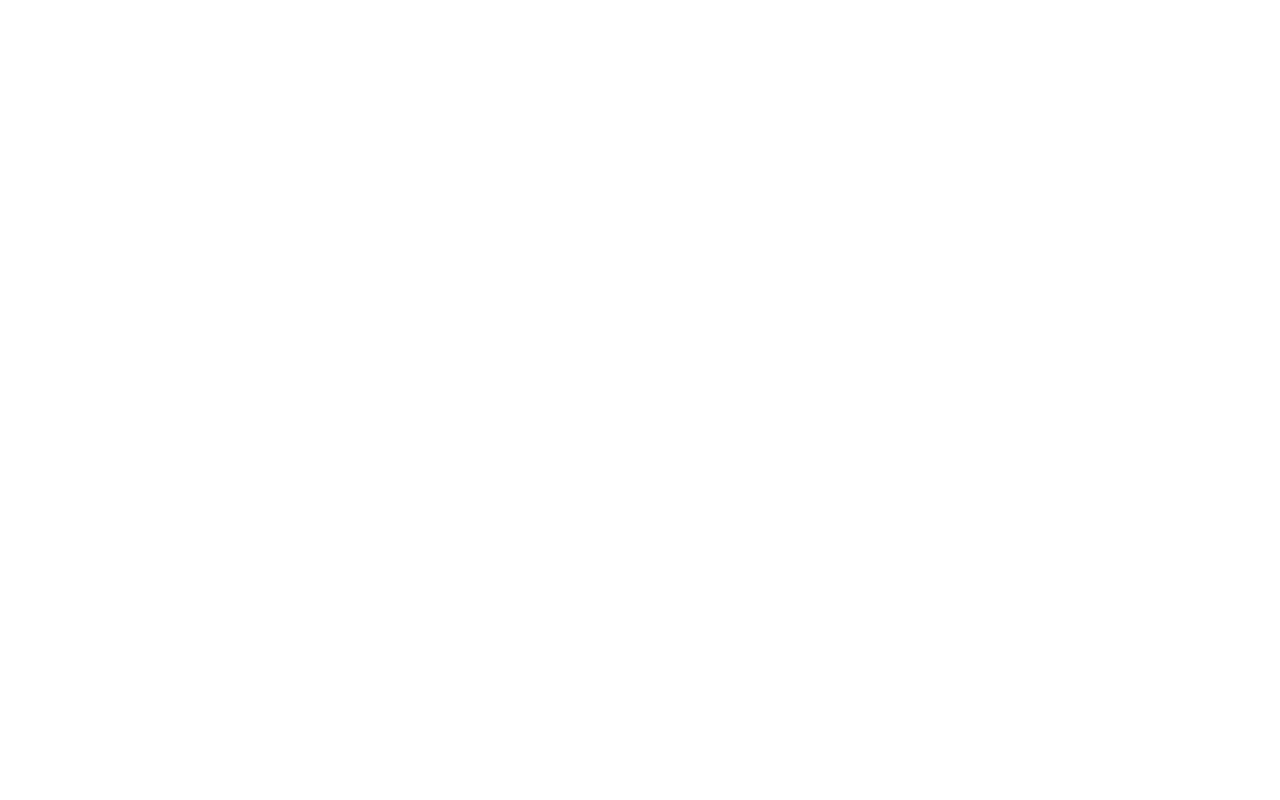
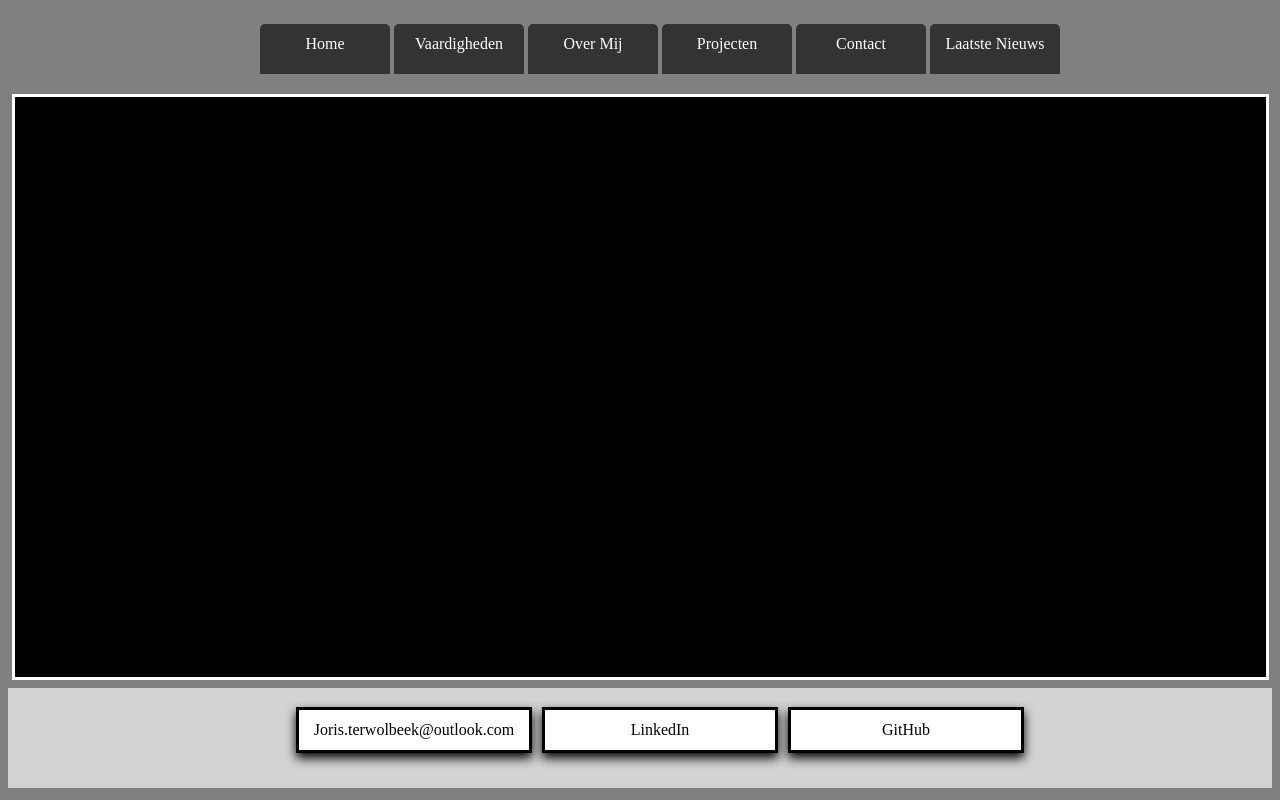
Before and after one commit to ROC-van-Amsterdam-College-Amstelland/git-oefen-opdracht-1-Opblaasmaatje, a plain HTML site: page Contact.html in a window 1280 px wide. Drawn offline with Linux system fonts and the light colour scheme.

Commit message:
Template voor andere pagina's gemaakt

```diff
--- a/Contact.html
+++ b/Contact.html
@@ -0,0 +1,41 @@
+<!DOCTYPE html>
+<html lang="en">
+<head>
+    <meta charset="UTF-8">
+    <meta name="viewport" content="width=device-width, initial-scale=1.0">
+    <meta http-equiv="X-UA-Compatible" content="ie=edge">
+    <link rel = "stylesheet" type = "text/css" href = "CSS\style.css">
+    <script type="text/javascript" src="JS\script.js"></script>
+    <title>Contact</title>
+</head>
+<body>
+    <header>
+        <div class="NavContainer">
+            <nav>
+                <ul>
+                    <li class="NavItem"><a href="Index.html" class="NavLinks">Home</a></li>
+                    <li class="NavItem"><a href="Vaardigheden.html" class="NavLinks">Vaardigheden</a></li>
+                    <li class="NavItem"><a href="OverMij.html" class="NavLinks">Over Mij</a></li>
+                    <li class="NavItem"><a href="Projecten.html" class="NavLinks">Projecten</a></li>
+                    <li class="NavItem"><a href="Contact.html" class="NavLinks">Contact</a></li>
+                    <li class="NavItem"><a href="LaatsteNieuws.html" class="NavLinks">Laatste Nieuws</a></li>
+                </ul>
+            </nav>
+        </div>
+    </header>
+    <div class="MainContainer">
+        <main>
+
+        </main>
+    </div>
+        <div class="FooterContainer">
+            <footer>
+                <ul>
+                    <li class="FooterItem">Joris.terwolbeek@outlook.com</li>
+                    <li class="FooterItem"><a href="https://nl.linkedin.com/" class="NavFooter">LinkedIn</a></li>
+                    <li class="FooterItem"><a href="https://github.com/Opblaasmaatje" class="NavFooter">GitHub</a></li>
+                 </ul>
+            </footer>
+        </div>
+</body>
+</html>
```
Also changed, not shown: Index.html (+1 -1 lines), LaatsteNieuws.html (+41 -0 lines), OverMij.html (+41 -0 lines), Projecten.html (+41 -0 lines), Vaardigheden.html (+41 -0 lines).
